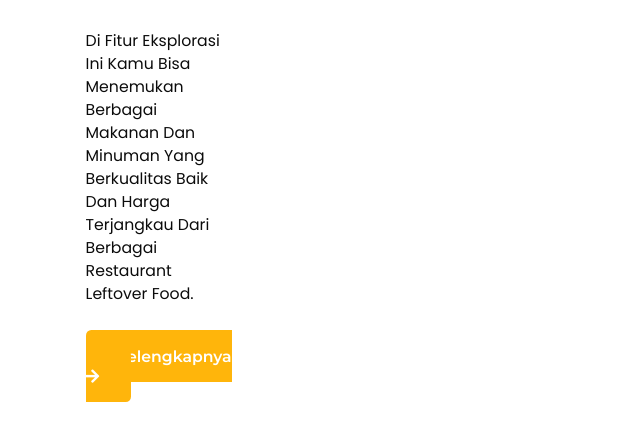
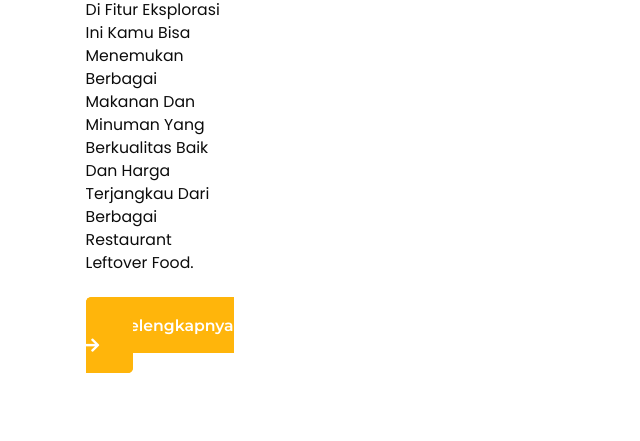
Before and after one commit to uputri/templateCapstone, a plain HTML site: page index.html in a window 1280 px wide. Shown: the part 3262-3703 px from the top of the page, without its empty margins (0-640 px from the left). Drawn offline with Linux system fonts and the light colour scheme.

Commit message:
Update style.css

```diff
--- a/css/style.css
+++ b/css/style.css
@@ -362,6 +362,7 @@ html::-webkit-scrollbar-thumb {
   padding: 1.6rem 3rem;
   border-radius: 0.5rem;
   transition: 0.35s ease;
+  border: 0.2rem solid var(--second-color);
 }
 
 .feature .box-container .box .content a:hover {
```
